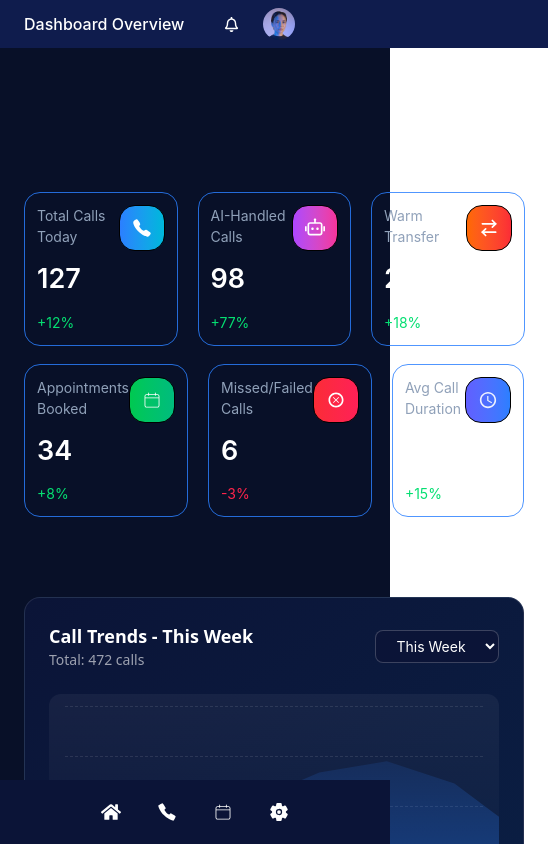
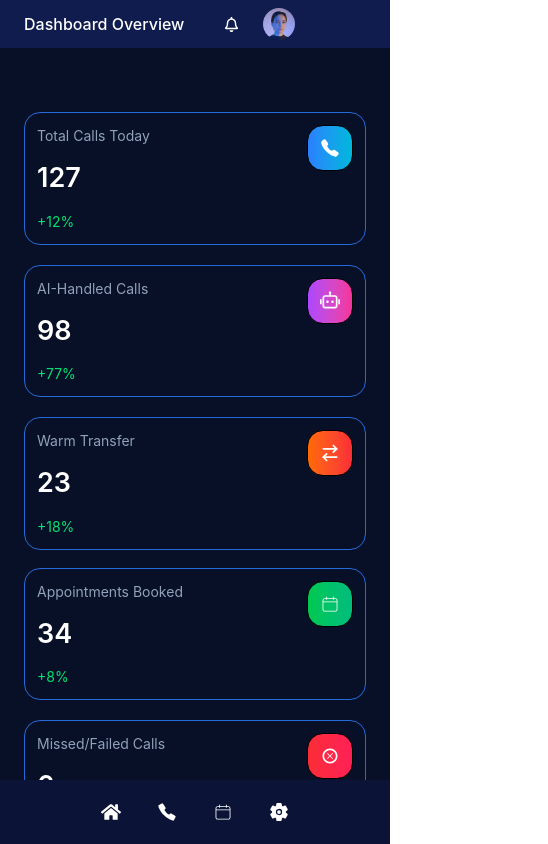
Before and after one commit to Mehedi43g/Job2.0, a React (Vite) app: page / in a window 390 px wide. Shown: the whole page, 548 px wide, since content can reach past the window. Built offline with nearby package versions, Linux system fonts and the light colour scheme.

Commit message:
Dashboard Overview Responsive for phone is ready

```diff
--- a/src/pages/Deshboard.jsx
+++ b/src/pages/Deshboard.jsx
@@ -17,10 +17,10 @@ const skills = [
 const Deshboard = () => (
   <>
 
-  <section className='pt-30'>
+  <section className='md:pt-30 pt-10'>
 
-    <div className="flex gap-5">
-      <div className="w-4/12">
+    <div className="flex flex-col md:flex md:flex-row gap-5">
+      <div className="w-full md:w-4/12">
         <div className="border border-[#2b80ffd2] p-3 rounded-2xl flex justify-between hover:scale-105 duration-300">
           <div className="flex flex-col gap-3">
             <p className='text-[#90A1B9] text-[14px] font-inter'>Total Calls Today</p>
@@ -39,7 +39,7 @@ const Deshboard = () => (
         </div>
       </div>
 
-      <div className="w-4/12">
+      <div className="w-full md:w-4/12">
         <div className="border border-[#2b80ffd2] p-3 rounded-2xl flex justify-between hover:scale-105 duration-300">
           <div className="flex flex-col gap-3">
             <p className='text-[#90A1B9] text-[14px] font-inter'>AI-Handled Calls</p>
@@ -58,7 +58,7 @@ const Deshboard = () => (
         </div>
       </div>
 
-      <div className="w-4/12">
+      <div className="w-full md:w-4/12">
         <div className="border border-[#2b80ffd2] p-3 rounded-2xl flex justify-between hover:scale-105 duration-300">
           <div className=" flex flex-col gap-3">
             <p className='text-[#90A1B9] text-[14px] font-inter'>Warm Transfer</p>
@@ -79,8 +79,8 @@ const Deshboard = () => (
 
     </div>
 
-    <div className="flex gap-5 pt-4.5">
-      <div className="w-4/12">
+    <div className="flex flex-col md:flex md:flex-row gap-5 pt-4.5">
+      <div className="w-full md:w-4/12">
         <div className="border border-[#2b80ffd2] p-3 rounded-2xl flex justify-between hover:scale-105 duration-300">
           <div className="flex flex-col gap-3">
             <p className='text-[#90A1B9] text-[14px] font-inter'>Appointments Booked</p>
@@ -99,7 +99,7 @@ const Deshboard = () => (
         </div>
       </div>
 
-      <div className="w-4/12">
+      <div className="w-full md:w-4/12">
         <div className="border border-[#2b80ffd2] p-3 rounded-2xl flex justify-between hover:scale-105 duration-300">
           <div className="flex flex-col gap-3">
             <p className='text-[#90A1B9] text-[14px] font-inter'>Missed/Failed Calls</p>
@@ -118,7 +118,7 @@ const Deshboard = () => (
         </div>
       </div>
 
-      <div className="w-4/12">
+      <div className="w-full md:w-4/12">
         <div className="border border-[#2b80ffd2] p-3 rounded-2xl flex justify-between hover:scale-105 duration-300">
           <div className=" flex flex-col gap-3">
             <p className='text-[#90A1B9] text-[14px] font-inter'>Avg Call Duration</p>
@@ -185,8 +185,8 @@ const Deshboard = () => (
 
     </div>
 
-    <div className="flex pt-10 gap-5">
-      <div className="w-6/12 border p-3 rounded-2xl border-[#2b80ffab] ">
+    <div className="flex flex-col md:flex md:flex-row pt-10 gap-5">
+      <div className="md:w-6/12 border p-3 rounded-2xl border-[#2b80ffab] ">
         <h3 className='font-inter text-[20px] text-[#FFFFFF]'>Recent Activity</h3>
 
         <div className="pt-3">
@@ -226,7 +226,7 @@ const Deshboard = () => (
           </div>
         </div>
       </div>
-      <div className="w-6/12 border p-3 rounded-2xl border-[#2b80ffab]">
+      <div className="md:w-6/12  border p-3 rounded-2xl border-[#2b80ffab]">
       <div className="w-full border-[#2b80ffab]  p-5 rounded-lg space-y-6">
         <h3 className='text-[20px] font-inter text-[#FFFFFF]'>Top Repair Requests</h3>
       {skills.map((skill, index) => (
```
